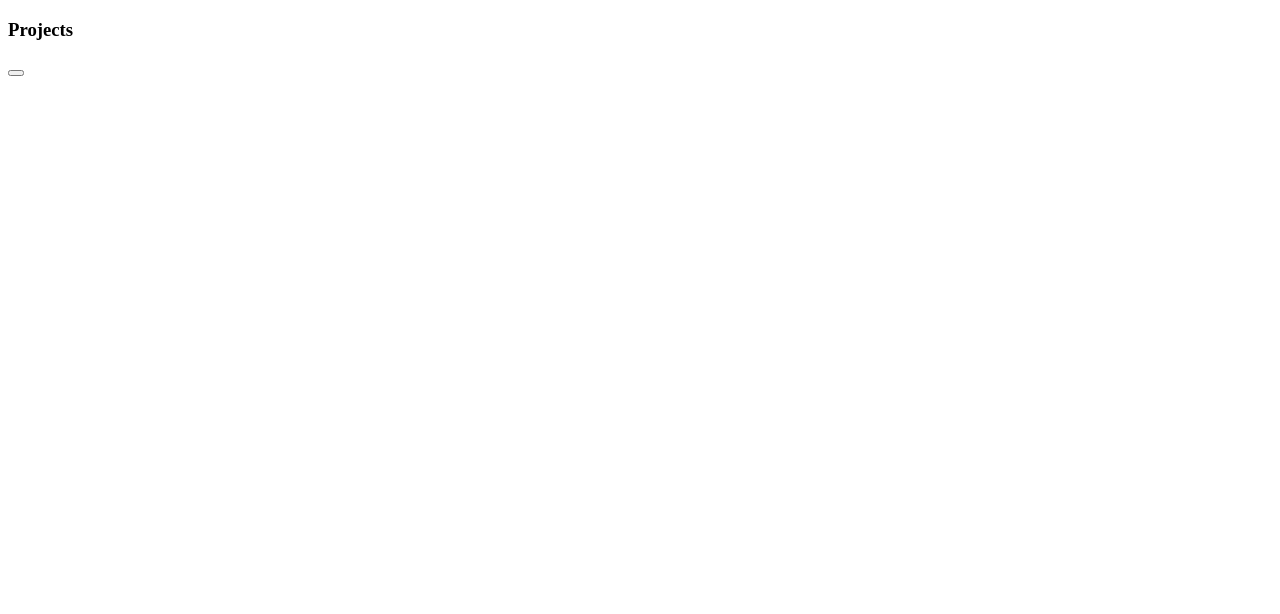
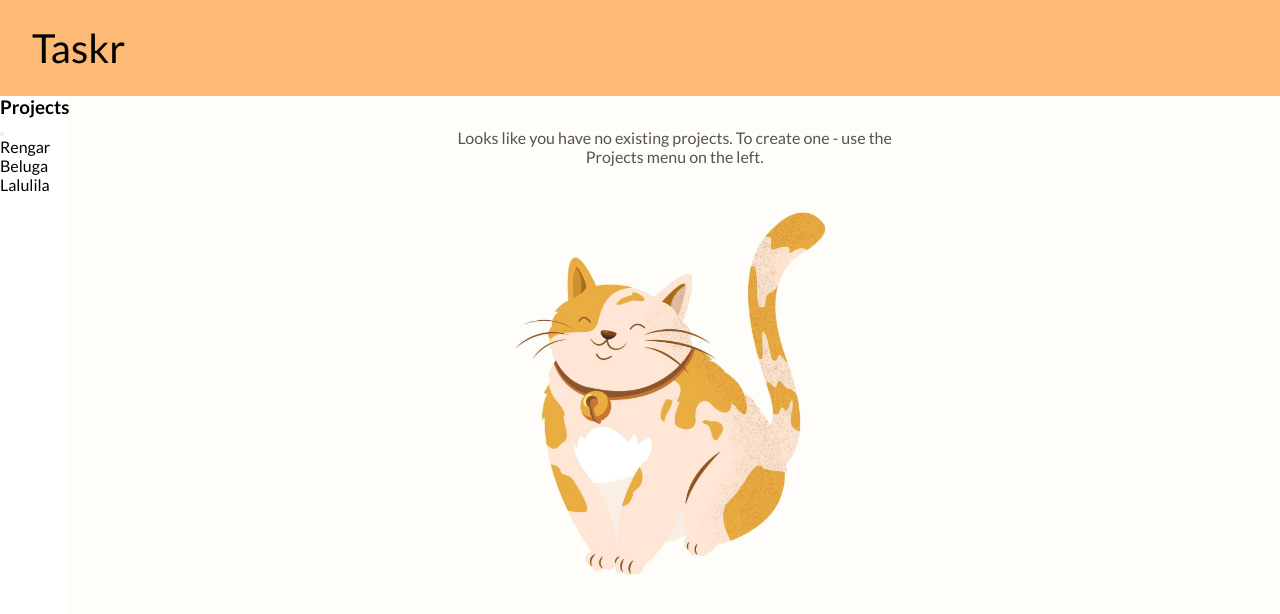
Before and after one commit to BParadowski/taskr, a website built with webpack: page dist/index.html in a window 1280 px wide. Built offline with nearby package versions, Linux system fonts and the light colour scheme.

Commit message:
Add project and list page.

```diff
--- /dev/null
+++ b/src/DOMrenders.js
@@ -0,0 +1,87 @@
+import { projectsArray } from "./objects";
+
+const projectsList = document.querySelector('.projects__list');
+
+export const renderProjectsList = () => {
+    const projectsNodes = [];
+
+    projectsArray.forEach((project, index, arr) => {
+        const displayToDoList = function (e){
+            renderToDoList(this);
+        }.bind(arr[index]);
+        const projectDiv = document.createElement('div');
+        projectDiv.classList.add('projects__item');
+        projectDiv.textContent = project.title;
+        projectDiv.addEventListener('click', displayToDoList);
+        projectsNodes.push(projectDiv);
+    });
+
+
+    projectsList.replaceChildren(...projectsNodes);
+}
+
+const contentDiv = document.querySelector('.content');
+
+export const renderToDoList = (project) => {
+
+    const projectPage = document.createElement('div');
+    projectPage.classList.add('project-page');
+    const projectTitle = document.createElement('h3');
+    projectTitle.textContent = project.title;
+    projectTitle.classList.add('project-page__title')
+    const projectDesc = document.createElement('p');
+    projectDesc.textContent = project.desc;
+    projectDesc.classList.add('project-page__desc');
+    const projectList = document.createElement('div');
+    projectList.classList.add('project-page__list');
+
+    project.listItemArr.forEach((item, index, arr) => {
+        const listItem = document.createElement('div');
+        listItem.classList.add('project-page__list-item');
+// upper row items, visible before expansion
+        const itemTitle = document.createElement('h4');
+        itemTitle.classList.add('item__title');
+        itemTitle.textContent = item.title;
+        const itemDate = document.createElement('p');
+        itemDate.classList.add('item__date');
+        itemDate.textContent = item.dueDate;
+        const itemIsDone = document.createElement('input');
+        itemIsDone.type = 'checkbox';
+        itemIsDone.checked = item.isDone;
+
+        const toggleDoneStatus = function(e) {
+            this.isDone = this.isDone ? false : true;
+            console.log(this);
+        }.bind(arr[index]);
+
+        itemIsDone.addEventListener('click', toggleDoneStatus);
+
+        const toggleDoneClass = function(e){
+            this.classList.toggle('done');
+        }.bind(listItem)
+
+        itemIsDone.addEventListener('click', toggleDoneClass);
+
+        listItem.replaceChildren(itemTitle, itemDate, itemIsDone);
+        listItem.style.setProperty('--order', index + 1); // for animation
+        if (item.isDone){
+            listItem.classList.add('done');
+        }
+        switch (item.priority){
+            case 1:
+                listItem.classList.add('low-priority');
+                break;
+            case 2:
+                listItem.classList.add('medium-priority');
+                break;
+            case 3:
+                listItem.classList.add('high-priority');
+                break;
+        }
+
+        projectList.appendChild(listItem);
+    })
+
+    projectPage.replaceChildren(projectTitle, projectDesc, projectList);
+    contentDiv.replaceChildren(projectPage);
+}
--- /dev/null
+++ b/src/emptywindow.js
@@ -0,0 +1,18 @@
+import cat from './cat.jpg';
+
+let emptyPage;
+export default emptyPage = (function(){
+    const emptyPageDiv = document.createElement('div');
+    emptyPageDiv.classList.add('emptyPage');
+
+    const welcomeText = document.createElement('p');
+    welcomeText.classList.add('emptyPage__welcome');
+    welcomeText.textContent = "Looks like you have no existing projects. To create one - use the Projects menu on the left.";
+
+    const catPicture = document.createElement('img');
+    catPicture.src = cat;
+
+    emptyPageDiv.replaceChildren(welcomeText, catPicture)
+
+    return emptyPageDiv;
+})();
--- a/src/index.js
+++ b/src/index.js
@@ -1 +1,22 @@
 import "./style.scss";
+import emptyPage from "./emptywindow";
+import { renderProjectsList, renderToDoList } from "./DOMrenders";
+import { createProject } from "./objects";
+
+const contentDiv = document.querySelector('.content');
+const newProjectBtn = document.querySelector('.projects__add-button');
+
+
+contentDiv.replaceChildren(emptyPage);
+
+// newProjectBtn.addEventListener('click', () => {
+
+// })
+
+createProject("Rengar", "A charming humanoid-cat-person with a relatively hunty-ish personality. He looks like he could use some human kindness and I don't know what to write lorem20 doesn't seem to be working within a string body :(.");
+
+createProject("Beluga", "A charming humanoid-cat-person with a relatively hunty-ish personality. He looks like he could use some human kindness and I don't know what to write lorem20 doesn't seem to be working within a string body :(.");
+
+createProject("Lalulila", "A charming humanoid-cat-person with a relatively hunty-ish personality. He looks like he could use some human kindness and I don't know what to write lorem20 doesn't seem to be working within a string body :(.");
+
+renderProjectsList();
--- /dev/null
+++ b/src/objects.js
@@ -0,0 +1,26 @@
+const listItem = function(title, dueDate, priority, desc="", isDone=false, isExpanded=false){
+    return {title, dueDate, priority, desc, isDone, isExpanded};
+}
+// priority - 1 for low, 2 for medium, 3 for high
+
+const project = function(title, desc="",listItemArr=[]){
+    const addListItem = (itemTitle, desc="", dueDate="No due date", isDone=false, priority=1) => {
+        this.listItemArr.push(listItem(itemTitle, dueDate, priority, isDone, desc));
+    }
+    return {title, desc, listItemArr, addListItem};
+}
+
+export const projectsArray = [];
+
+export const createProject = (title, desc="") => {
+    let testItem1 = listItem("Buy carrots", "22.09.22", 1, "" );
+    let testItem2 = listItem("Banaas", "22.09.22", 1, "" );
+    let testItem3 = listItem("Yaribu Kalaome'ri", "12.09.22", 2, "" );
+    projectsArray.push(project(title,desc, [testItem1, testItem2, testItem3]));
+}
+
+// export const createListItem = (project) => {
+//     project.addListItem
+// }
+
+let testItem = listItem("Buy carrots", "22.09.22", 1, "" );
--- a/src/style.scss
+++ b/src/style.scss
@@ -0,0 +1,87 @@
+@import url('https://fonts.googleapis.com/css2?family=Lato:ital,wght@0,300;0,400;0,700;1,300;1,400;1,700&display=swap');
+
+*{
+    margin: 0;
+    padding: 0;
+}
+
+:root{
+    font-size: 16px;
+    box-sizing: border-box;
+    font-family: 'Lato', sans-serif;
+
+    --header-color: #fdba74;
+    --projects-menu-color: #ecfeff;
+    --text-color-gray: #57534e;
+    --accent-orange: #f97316;
+    --cat-background: rgb(254, 253, 249);
+
+}
+
+body,html{
+    height: 100%;
+}
+
+.layout{
+    height: 100%;
+    display: grid;
+    grid-template-columns: auto 1fr;
+    grid-template-rows: auto 1fr;
+}
+
+.header{
+    grid-column: 1/-1;
+    height: 4rem;
+    padding: 1rem 2rem;
+
+    background-color: var(--header-color);
+
+    font-size: 2.5rem;
+
+    display: flex;
+    align-items: center;
+}
+
+.projects{
+
+    &__title-container{
+
+    }
+
+    &__list{
+        display: grid;
+    }
+
+    &__item{
+
+    }
+
+}
+
+.content{
+    display: flex;
+    flex-direction: column;
+    justify-content: center;
+}
+
+.emptyPage{
+    flex: 1;
+    align-self: stretch;
+    display: flex;
+    flex-direction: column;
+    align-items: center;
+    gap: 2rem;
+    padding: 2rem;
+    background-color: var(--cat-background);
+    color: var(--text-color-gray);
+
+    &>img{
+        height: 400px;
+        width: 400px;
+    }
+
+    &>p{
+        max-width: 50ch;
+        text-align: center;
+    }
+}
```
Also changed, not shown: dist/755922d7b4906d7bf7bf.jpg (added), dist/index.html, dist/main.js, src/cat.jpg (added).
